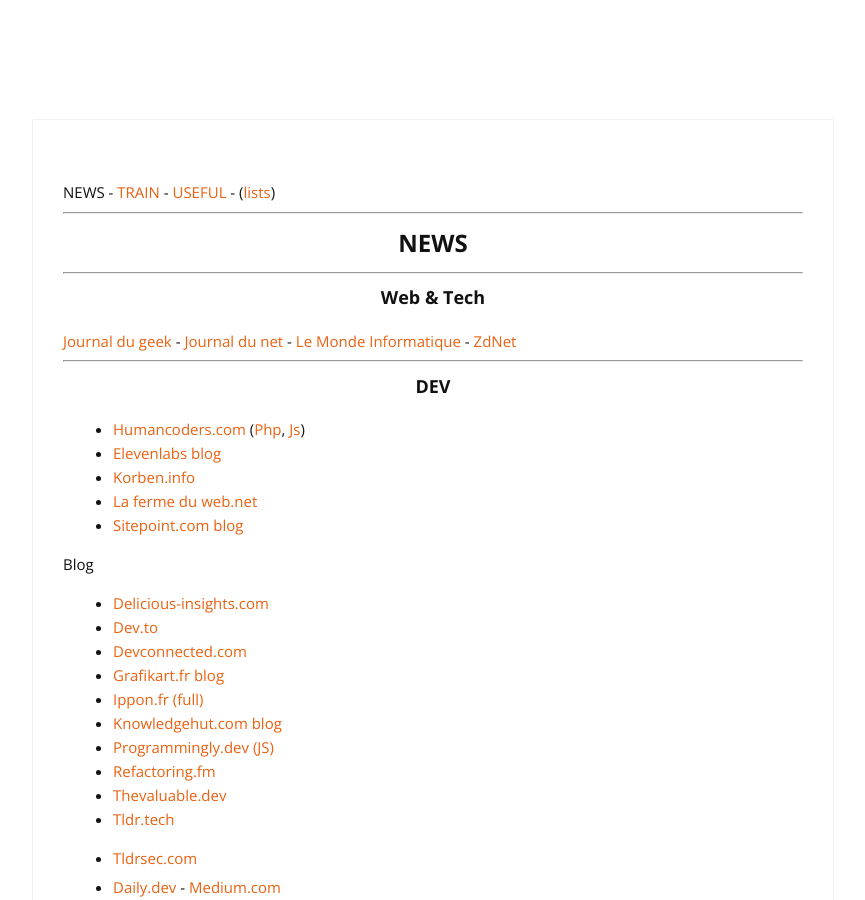
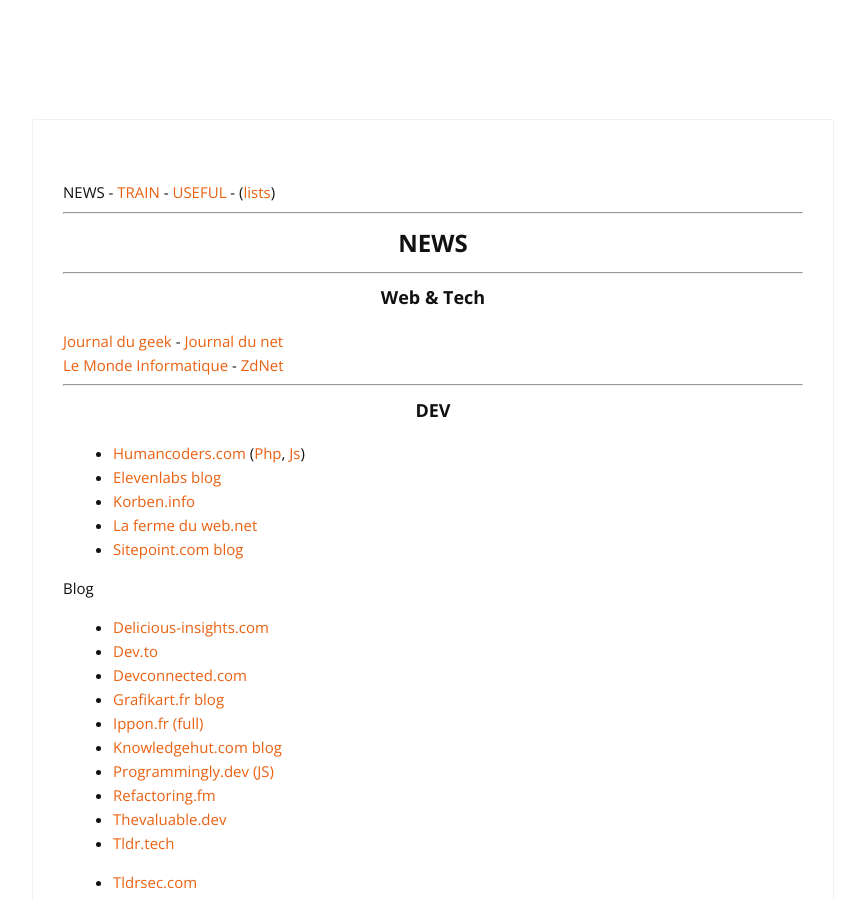
Before and after one commit to cylmat/cylmat.github.io, a Jekyll site: the page built from _pages/news.md, in a window 1280 px wide and 900 px high. Shown: the whole window, without its empty margins (207-1072 px from the left). Built offline with Jekyll 4.4.1, drawn with Linux system fonts in a browser that asks for light colours; nearby versions of some CDN libraries.

Commit message:
Update news.md

```diff
--- a/_pages/news.md
+++ b/_pages/news.md
@@ -12,7 +12,8 @@
 
 ### <center>Web & Tech</center>
 
-[Journal du geek](https://www.journaldugeek.com/category/sur-le-web) - [Journal du net](https://www.journaldunet.com/web-tech) - [Le Monde Informatique](https://www.lemondeinformatique.fr/internet-et-e-business-11.html) - [ZdNet](https://www.zdnet.fr/actualites/php-4000000130q.htm)
+[Journal du geek](https://www.journaldugeek.com/category/sur-le-web) - [Journal du net](https://www.journaldunet.com/web-tech)
+[Le Monde Informatique](https://www.lemondeinformatique.fr/internet-et-e-business-11.html) - [ZdNet](https://www.zdnet.fr/actualites/php-4000000130q.htm)
 
 ---
 
```
